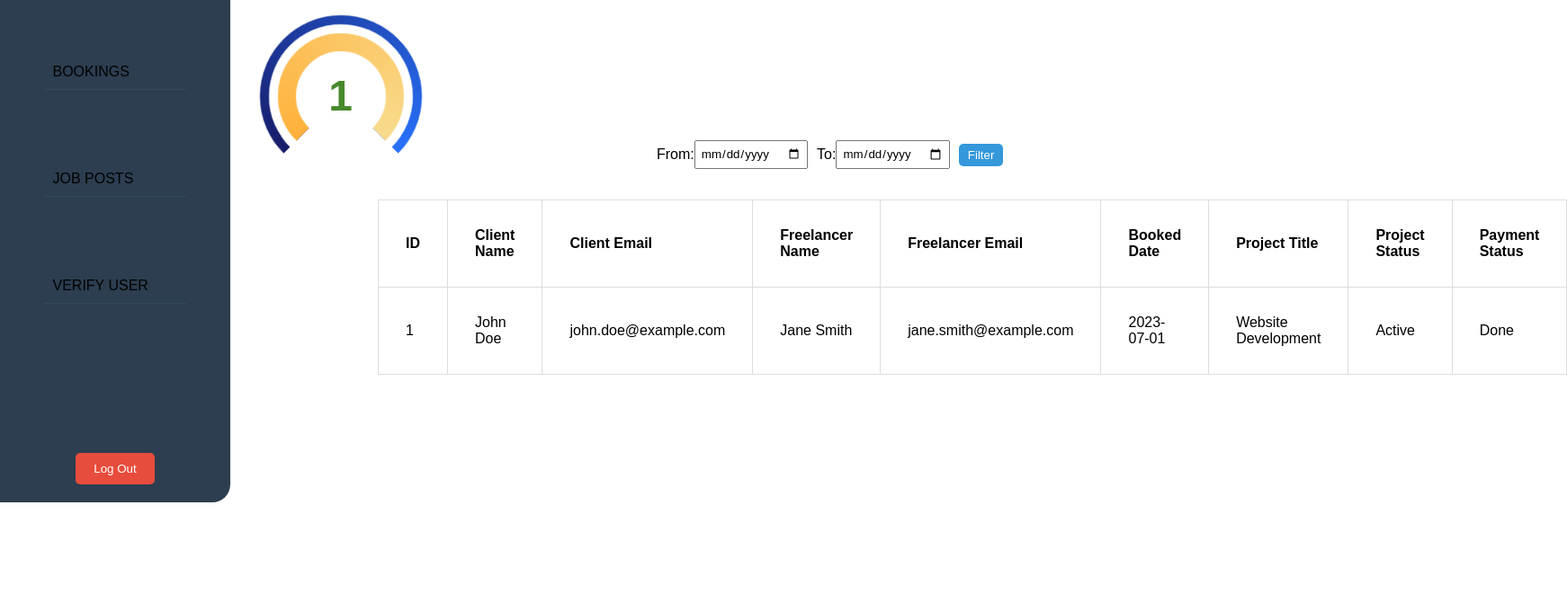
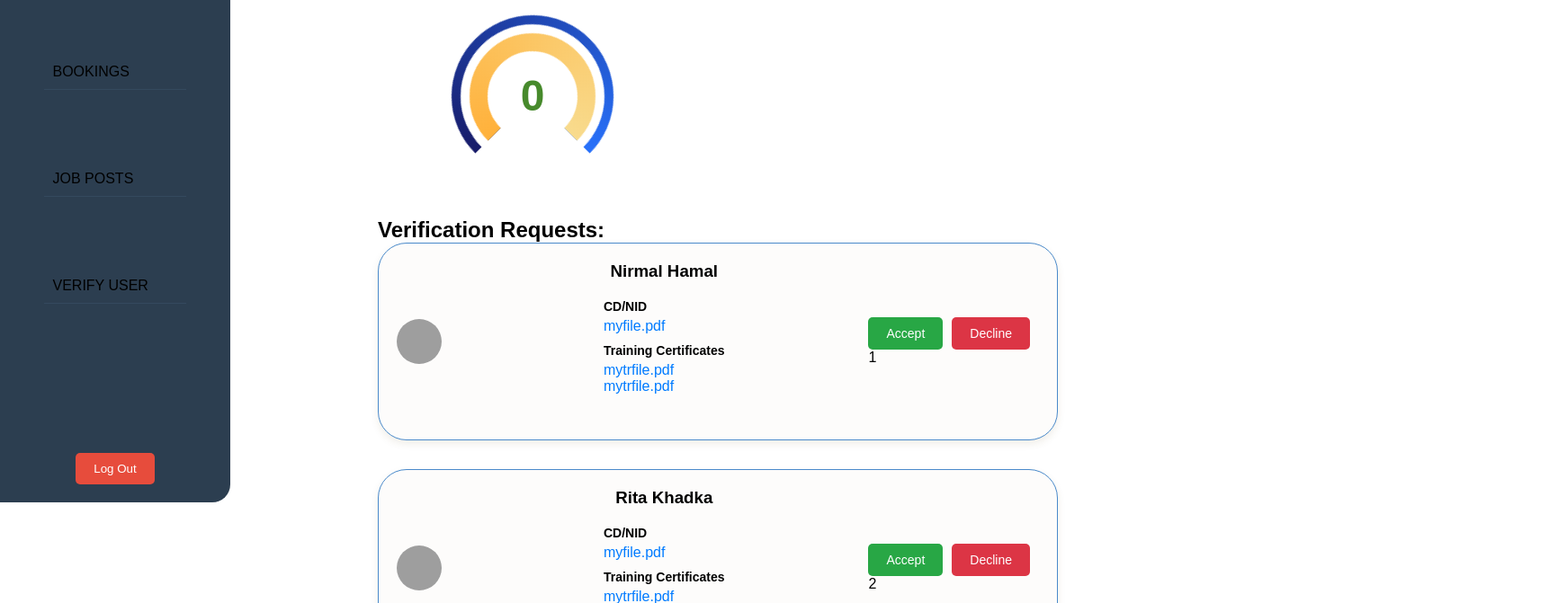
Before and after one commit to raazgupta239/rojgarnepal3, a React (Vite) app: page /verifyUser in a window 1280 px wide. Shown: the part 241-912 px from the top of the page at 90% size, 1742 px wide, since content can reach past the window. Before the commit the page ends 800 px from the top, so only its background shows below. Built offline with nearby package versions, Linux system fonts and the light colour scheme; grey boxes are pictures that could not be loaded; a small style sheet from the web is missing; the HTML template or start-up script is replaced by a standard one.

Commit message:
re-committed

```diff
--- a/src/css/pageCss/AdminVerifyUser.css
+++ b/src/css/pageCss/AdminVerifyUser.css
@@ -1,5 +1,3 @@
-/* Ensure this file only contains styles specific to AdminJobPosts */
-
 .admin-verify-user .content {
   display: flex;
   flex-direction: column;
@@ -10,3 +8,96 @@
 }
 
 /* Other styles specific to AdminJobPosts */
+.admin-verify-user {
+  display: flex;
+}
+
+.verification-requests {
+  margin-top: 20px;
+ margin-bottom: 2rem;
+}
+
+.verification-card {
+  display: flex;
+  align-items: center;
+  background-color: #fdfcfb;
+  border: 1px solid #4a8acb;
+  border-radius: 2rem;
+  padding: 20px;
+  margin-bottom: 2rem;
+width: 90%;
+  box-shadow: 0 4px 8px rgba(110, 84, 39, 0.1);
+}
+
+.profile-pic {
+  width: 50px;
+  height: 50px;
+  border-radius: 50%;
+  margin-right: 20px;
+}
+
+.user-info {
+  display: flex;
+  flex-direction: column;
+  flex-grow: 1;
+}
+
+.user-info h3 {
+
+  margin-bottom: 10px;
+}
+
+.accept-button,
+.decline-button {
+  padding: 10px 20px;
+  border: none;
+  border-radius: 5px;
+  cursor: pointer;
+  font-size: 14px;
+  margin-right: 10px;
+  transition: background-color 0.3s ease;
+}
+
+.accept-button {
+  background-color: #28a745;
+  color: #fff;
+}
+
+.accept-button:hover {
+  background-color: #218838;
+}
+
+.decline-button {
+  background-color: #dc3545;
+  color: #fff;
+}
+
+.decline-button:hover {
+  background-color: #c82333;
+}
+
+.documents {
+  margin-top: 10px;
+  display: flex;
+  flex-direction: column;
+}
+
+.document-section {
+  margin-bottom: 10px;
+}
+
+.document-section h4 {
+  margin: 0;
+  margin-bottom: 5px;
+  font-size: 14px;
+}
+
+.document-section a {
+  display: block;
+  color: #007bff;
+  text-decoration: none;
+}
+
+.document-section a:hover {
+  text-decoration: underline;
+}
--- a/src/pages/AdminVerifyUser.jsx
+++ b/src/pages/AdminVerifyUser.jsx
@@ -1,50 +1,146 @@
-// src/page/AdminVerifyUser.js
 import React, { useState, useEffect } from 'react';
 import SideBar from '../component/SideBar';
 import TopSearchBar from '../component/TopSearchBar';
 import Header from '../component/Header';
-import Filter from '../component/Filter';
-import BookingTable from '../component/BookingTable';
 import './../css/pageCss/AdminVerifyUser.css';
 
+// Sample freelancer data with documents
+const freelancers = [
+  {
+    id: 1,
+    name: "Nirmal Hamal",
+    profile: 'path_to_nirmalhamal_image',
+    documents: {
+      nid: 'path_to_nirmalhamal_nid.pdf',
+      trainingCertificates: ['path_to_nirmalhamal_cert1.pdf', 'path_to_nirmalhamal_cert2.pdf'],
+    },
+  },
+  {
+    id: 2,
+    name: "Rita Khadka",
+    profile: 'path_to_ritakhadka_image',
+    documents: {
+      nid: 'path_to_ritakhadka_nid.pdf',
+      trainingCertificates: ['path_to_ritakhadka_cert1.pdf', 'path_to_ritakhadka_cert2.pdf'],
+    },
+  },
+  // Add additional freelancers as needed
+];
+
 const AdminVerifyUser = () => {
-  const [bookings, setBookings] = useState([]);
-  const [jobPosts, setJobPosts] = useState([]);
+  const [requests, setRequests] = useState(freelancers); // Users waiting for verification
+  const [bookings, setBookings] = useState([]); // Verified users
 
   useEffect(() => {
-    // Simulating API calls with dummy data
-    const dummyBookings = [
-      {
-        id: 1,
-        clientName: 'John Doe',
-        clientEmail: 'john.doe@example.com',
-        freelancerName: 'Jane Smith',
-        freelancerEmail: 'jane.smith@example.com',
-        bookedDate: '2023-07-01',
-        projectTitle: 'Website Development',
-        projectStatus: 'Active',
-        paymentStatus: 'Done'
-      },
-      // Add more dummy data as needed
-    ];
+    // Optionally fetch initial data or counts from a backend or local storage
+  }, []);
 
+  const handleAccept = async (userId) => {
+    try {
+      console.log(`User ${userId} accepted`);
 
+      // Find the user being accepted
+      const userToAccept = requests.find(user => user.id === userId);
 
-    setBookings(dummyBookings);
+      if (userToAccept) {
+        // Add the user to verified bookings
+        setBookings(prevBookings => [...prevBookings, userToAccept]);
 
-  }, []);
+        // Remove the user from requests
+        setRequests(prevRequests => prevRequests.filter(user => user.id !== userId));
+
+        // Send a verification email
+        await fetch(`/api/sendVerificationEmail/${userId}`, { method: 'POST' });
+      }
+
+    } catch (error) {
+      console.error('Error accepting user:', error);
+    }
+  };
+
+  const handleDecline = async (userId) => {
+    const reason = prompt('Please enter the reason for decline:');
+    if (!reason) return; // Abort if no reason is provided
+
+    try {
+      console.log(`User ${userId} declined`);
+
+      // Remove the user from requests
+      setRequests(prevRequests => prevRequests.filter(user => user.id !== userId));
+
+      // Send a decline reason email
+      await fetch(`/api/sendDeclineEmail/${userId}`, {
+        method: 'POST',
+        headers: { 'Content-Type': 'application/json' },
+        body: JSON.stringify({ reason })
+      });
+
+    } catch (error) {
+      console.error('Error declining user:', error);
+    }
+  };
 
   return (
     <div className='admin-verify-user'>
       <SideBar />
       <main className="content">
         <TopSearchBar />
-        <Header bookings={bookings} />
-        <Filter />
-        <BookingTable bookings={bookings} />
+        <Header bookings={bookings} pagename='Verified Users' />
+        <div className="verification-requests">
+          <h2>Verification Requests:</h2>
+          {requests.map((user, index) => (
+            <div key={user.id} className="verification-card">
+              <img src={user.profile} alt={`${user.name}'s profile`} className="profile-pic" />
+              <div className="user-info">
+                <h3>{user.name}</h3>
+                <div className="documents">
+                  <div className="document-section">
+                    <h4>CD/NID</h4>
+                    <a href={user.documents.nid} target="_blank" rel="noopener noreferrer">myfile.pdf</a>
+                  </div>
+                  <div className="document-section">
+                    <h4>Training Certificates</h4>
+                    {user.documents.trainingCertificates.map((doc, idx) => (
+                      <a key={idx} href={doc} target="_blank" rel="noopener noreferrer">mytrfile.pdf</a>
+                    ))}
+                  </div>
+                </div>
+              </div>
+              <div>
+                <button onClick={() => handleAccept(user.id)} className="accept-button">Accept</button>
+                <button onClick={() => handleDecline(user.id)} className="decline-button">Decline</button>
+                <div>{index + 1}</div>
+              </div>
+            </div>
+          ))}
+        </div>
+        <div className="verified-users">
+          <h2>Verified Users:</h2>
+          {bookings.map((user) => (
+            <div key={user.id} className="verification-card">
+              <img src={user.profile} alt={`${user.name}'s profile`} className="profile-pic" />
+              <h3>{user.name}</h3>
+              <div className="user-info">
+
+                <div className="documents">
+                  <div className="document-section">
+                    <h4>CD/NID</h4>
+                    <a href={user.documents.nid} target="_blank" rel="noopener noreferrer">myfile.pdf</a>
+                  </div>
+                  <div className="document-section">
+                    <h4>Training Certificates</h4>
+                    {user.documents.trainingCertificates.map((doc, idx) => (
+                      <a key={idx} href={doc} target="_blank" rel="noopener noreferrer">mytrfile.pdf</a>
+                    ))}
+                  </div>
+                </div>
+              </div>
+            </div>
+          ))}
+        </div>
       </main>
     </div>
   );
-}
+};
 
 export default AdminVerifyUser;
```
Lines whose indentation alone changed are shown as unchanged.
